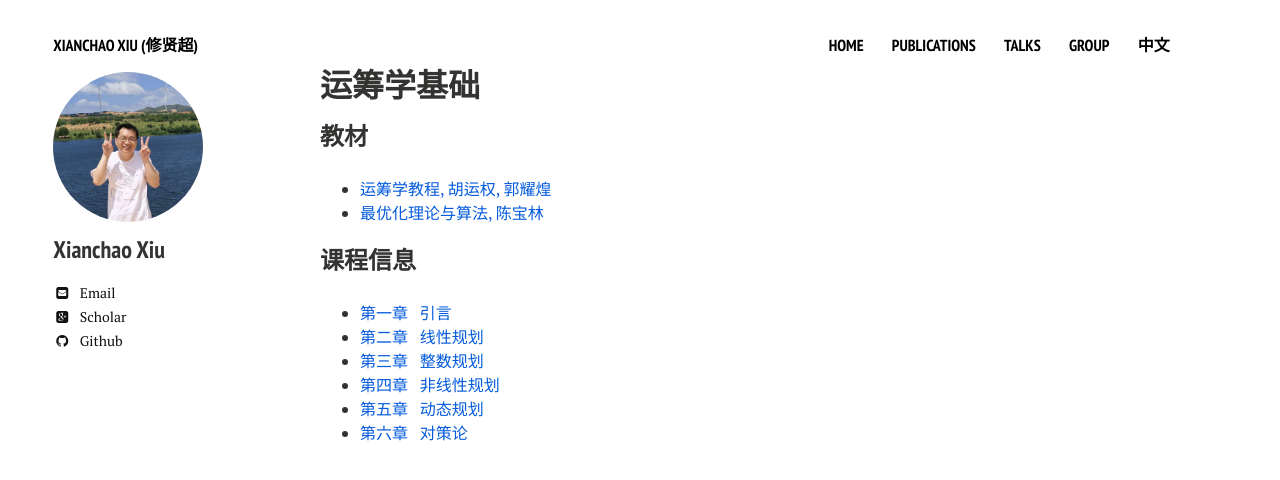
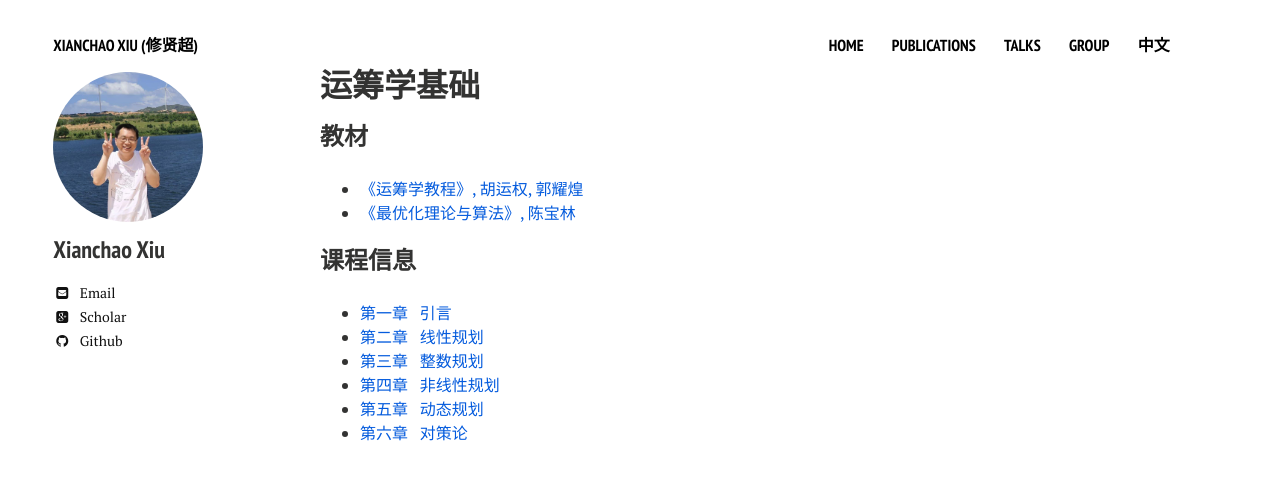
Before and after one commit to xianchaoxiu/xianchaoxiu.github.io, a Jekyll site: the page built from chinese/OR/index.md, in a window 1280 px wide. Shown: the top 480 px of the page. Built offline with Jekyll 4.4.1, drawn with Linux system fonts in a browser that asks for light colours; nearby versions of some CDN libraries.

Commit message:
Update index.md

```diff
--- a/chinese/OR/index.md
+++ b/chinese/OR/index.md
@@ -6,8 +6,8 @@ share: false
 ---
 
 ### 教材
-* <a href="https://item.jd.com/14020941.html" class="textlink" target="_blank"> 运筹学教程, 胡运权, 郭耀煌 </a><br>
-* <a href="https://item.jd.com/12755179.html" class="textlink" target="_blank"> 最优化理论与算法, 陈宝林</a><br>
+* <a href="https://item.jd.com/14020941.html" class="textlink" target="_blank"> 《运筹学教程》, 胡运权, 郭耀煌 </a><br>
+* <a href="https://item.jd.com/12755179.html" class="textlink" target="_blank"> 《最优化理论与算法》, 陈宝林</a><br>
 
 ### 课程信息
 * <a href="../chinese/OR/引言.pdf" class="textlink" target="_blank">  第一章 &nbsp;  引言<br>
```
